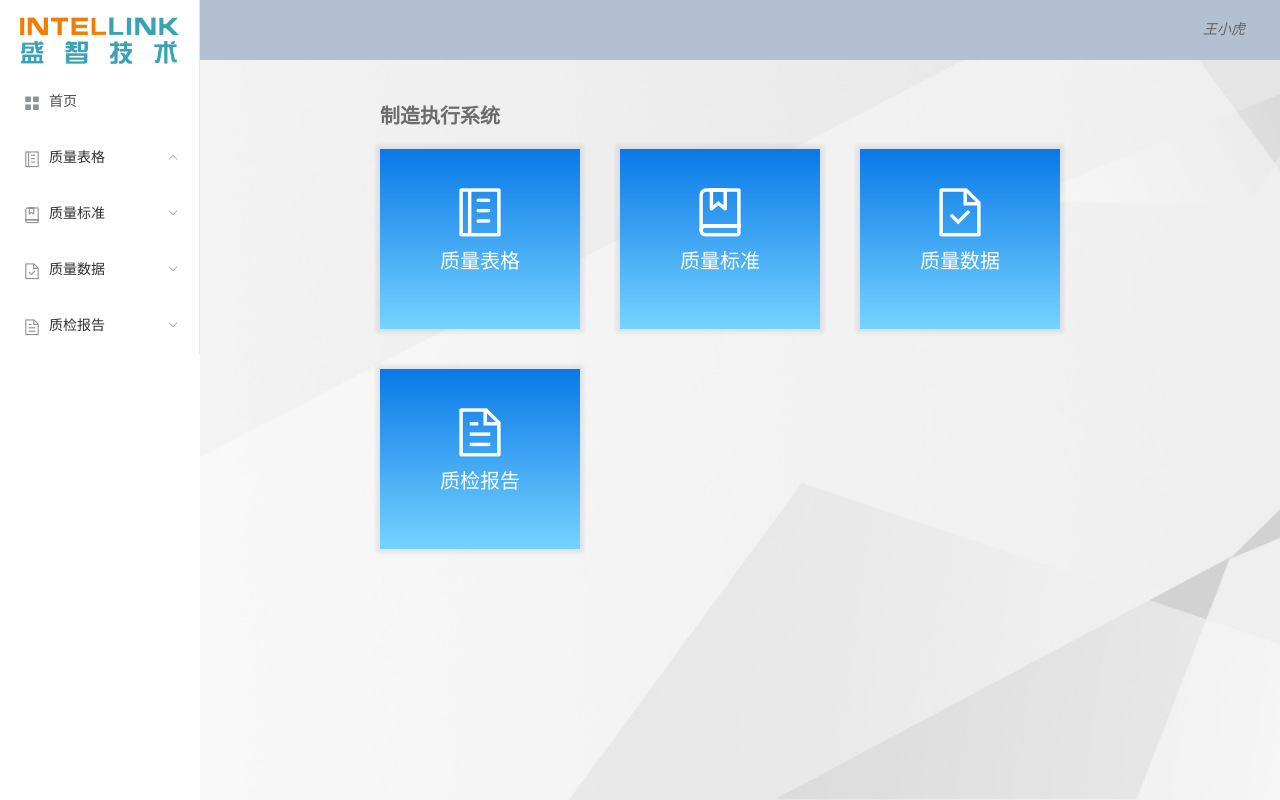
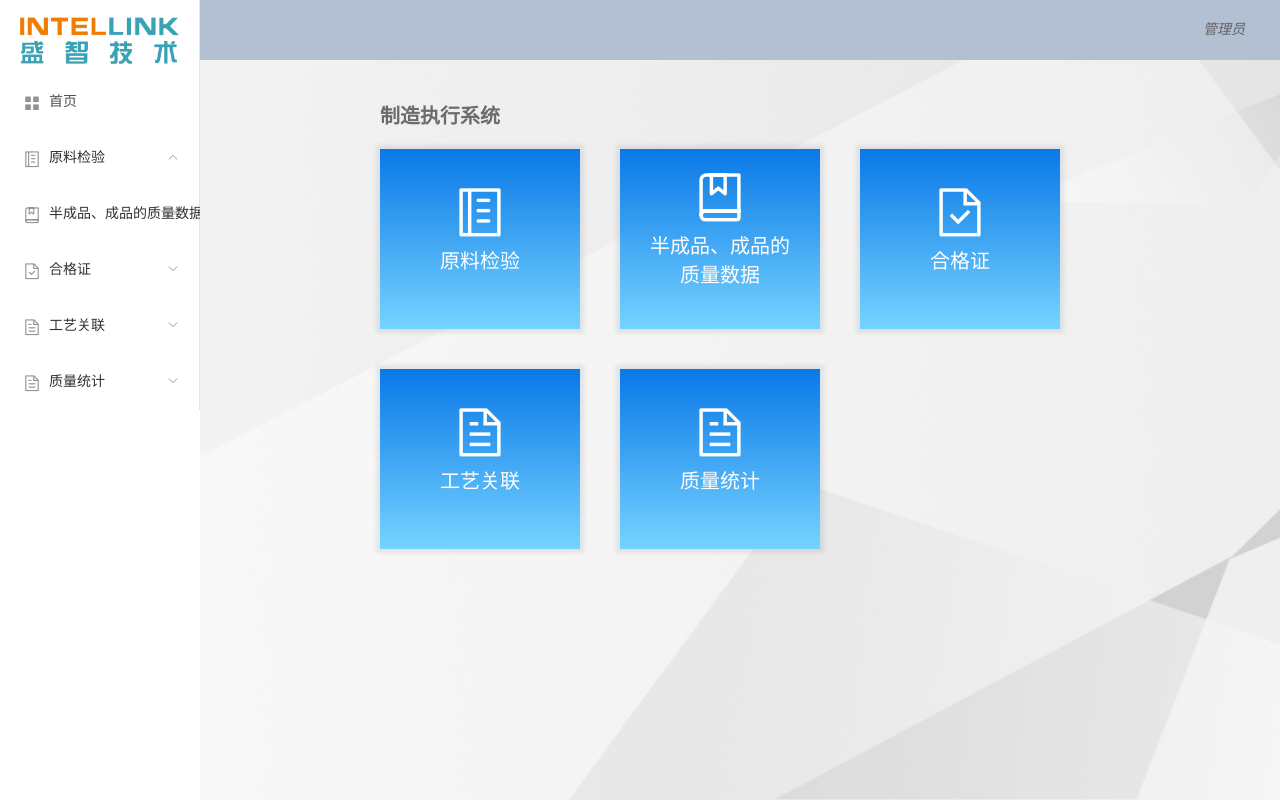
Before and after one commit to KMghost/QualityManagement, a Vue app: page / in a window 1280 px wide. Built offline with nearby package versions, Linux system fonts and the light colour scheme.

Commit message:
修改侧边框名称

```diff
--- a/src/views/home/Home.vue
+++ b/src/views/home/Home.vue
@@ -10,16 +10,19 @@
 <!--					<template slot="title"><i :class="data.icon"></i>{{ data.title }}{{ index+2 }}</template>-->
 <!--				</el-submenu>-->
 				<el-submenu index="2">
-					<template slot="title"><i class="el-icon-notebook-2"></i>质量表格</template>
+					<template slot="title"><i class="el-icon-notebook-2"></i>原料检验</template>
 				</el-submenu>
 				<el-submenu index="3">
-					<template slot="title"><i class="el-icon-collection"></i>质量标准</template>
+					<template slot="title"><i class="el-icon-collection"></i>半成品、成品的质量数据</template>
 				</el-submenu>
 				<el-submenu index="4">
-					<template slot="title"><i class="el-icon-document-checked"></i>质量数据</template>
+					<template slot="title"><i class="el-icon-document-checked"></i>合格证</template>
 				</el-submenu>
 				<el-submenu index="5">
-					<template slot="title"><i class="el-icon-document"></i>质检报告</template>
+					<template slot="title"><i class="el-icon-document"></i>工艺关联</template>
+				</el-submenu>
+				<el-submenu index="6">
+					<template slot="title"><i class="el-icon-document"></i>质量统计</template>
 				</el-submenu>
 			</el-menu>
 		</el-aside>
--- a/src/views/home/index.js
+++ b/src/views/home/index.js
@@ -2,28 +2,33 @@ const leftNavAll = [
     {
         icon: 'el-icon-notebook-2',
         path: '/materialsWarehouse',
-        title: '质量表格'
+        title: '原料检验'
     },
     {
         icon: 'el-icon-collection',
         path: '/semifinishedWarehouse',
-        title: '质量标准'
+        title: '半成品、成品的质量数据'
     },
     {
         icon: 'el-icon-document-checked',
         path: '/productWarehouse',
-        title: '质量数据'
+        title: '合格证'
     },
     {
         icon: 'el-icon-document',
         path: '/pivotTable',
-        title: '质检报告'
+        title: '工艺关联'
+    },
+    {
+        icon: 'el-icon-document',
+        path: '/pivotTable',
+        title: '质量统计'
     }
 ]
 
 const item = {
     date: '2016-05-02',
-    name: '王小虎',
+    name: '管理员',
     address: '上海市普陀区金沙江路 1518 弄'
 };
 
```
